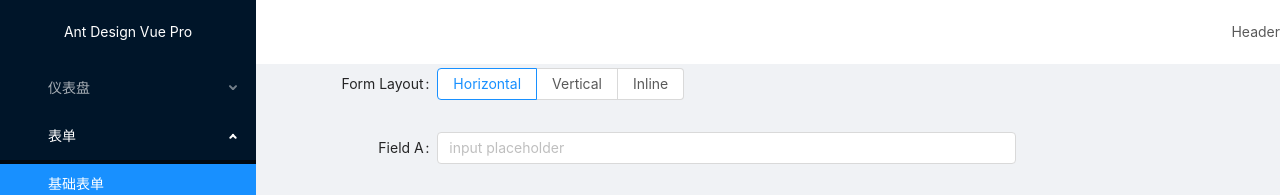
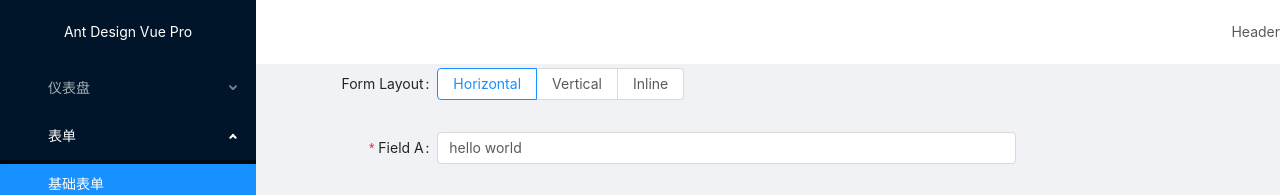
Before and after one commit to wxyzcctv/ant-design-vue-pro-study, a Vue app: page /form/basic-form in a window 1280 px wide. Shown: the top 195 px of the page. Built offline with nearby package versions, Linux system fonts and the light colour scheme.

Commit message:
实现自动校验，并且进行导入默认显示数据和到处输入数据

```diff
--- a/src/views/Forms/BasicForm.vue
+++ b/src/views/Forms/BasicForm.vue
@@ -1,6 +1,6 @@
 <template>
   <div>
-    <a-form :layout="formLayout">
+    <a-form :layout="formLayout" :form="form">
       <a-form-item
         label="Form Layout"
         :label-col="formItemLayout.labelCol"
@@ -25,19 +25,25 @@
         label="Field A"
         :label-col="formItemLayout.labelCol"
         :wrapper-col="formItemLayout.wrapperCol"
-        :validateStatus="fieldAStatue"
-        :help="fieldAText"
       >
-        <!-- 上面两句是添加的代码，实现简单的校验功能，在input中使用v-model实现数据的双向绑定 -->
-
-        <a-input v-model="fieldA" placeholder="input placeholder" />
+        <!-- 下面的input中使用v-decorator替换v-model，传入的是数组形式，第一个是传入的数组，第二个是传入的初始字段和规则 -->
+        <a-input
+          v-decorator="[
+            'fieldA',
+            {
+              initialValue: fieldA,
+              rules: [{ required: true, min: 6, message: '必须大于5个字符' }]
+            }
+          ]"
+          placeholder="input placeholder"
+        />
       </a-form-item>
       <a-form-item
         label="Field B"
         :label-col="formItemLayout.labelCol"
         :wrapper-col="formItemLayout.wrapperCol"
       >
-        <a-input v-model="fieldB" placeholder="input placeholder" />
+        <a-input v-decorator="['fieldB']" placeholder="input placeholder" />
       </a-form-item>
       <a-form-item :wrapper-col="buttonItemLayout.wrapperCol">
         <a-button type="primary" @click="handleSubmit">
@@ -51,25 +57,19 @@
 <script>
 export default {
   data() {
+    this.form = this.$form.createForm(this);
+    // 这一句是为了进行自动校验
     return {
       formLayout: "horizontal",
-      fieldA: "",
-      fieldB: "",
-      fieldAStatue: "",
-      fieldAText: ""
+      fieldA: "hello",
+      fieldB: ""
     };
   },
-  // 监听数据的变化，一旦发生变化就添加对应的校验信息
-  watch: {
-    fieldA(val) {
-      if (val.length <= 5) {
-        this.fieldAStatue = "error";
-        this.fieldAText = "输入字符必须大于5个字符";
-      } else {
-        this.fieldAStatue = "";
-        this.fieldAText = "";
-      }
-    }
+  mounted() {
+    // 通过mounted生命周期的钩子函数实现传递到这个页面的中的数据进行渲染,这里进行渲染的时候延时了三秒
+    setTimeout(() => {
+      this.form.setFieldsValue({ fieldA: "hello world" });
+    }, 3000);
   },
   computed: {
     formItemLayout() {
@@ -95,16 +95,15 @@
       this.formLayout = e.target.value;
     },
     handleSubmit() {
-      // 提交按钮按下的时候就也进行校验
-      if (this.fieldA.length <= 5) {
-        this.fieldAStatue = "error";
-        this.fieldAText = "输入字符必须大于5个字符";
-      } else {
-        console.log({
-          fieldA: this.fieldA,
-          fieldB: this.fieldB
-        });
-      }
+      // 获取到校验通过的值,通过this.form.validateFields得到，其中传入的第一个参数是错误信息，第二参数是值
+      // 如果没有错误信息，表示校验通过，那么就打印出传递回来的值
+      this.form.validateFields((err, values) => {
+        if (!err) {
+          console.log(values);
+          // 如果校验通过之后就将校验通过后需要提交的值复制到Object中的this进行提交，这里的this就是这个页面传递的值
+          Object.assign(this.value);
+        }
+      });
     }
   }
 };
```
